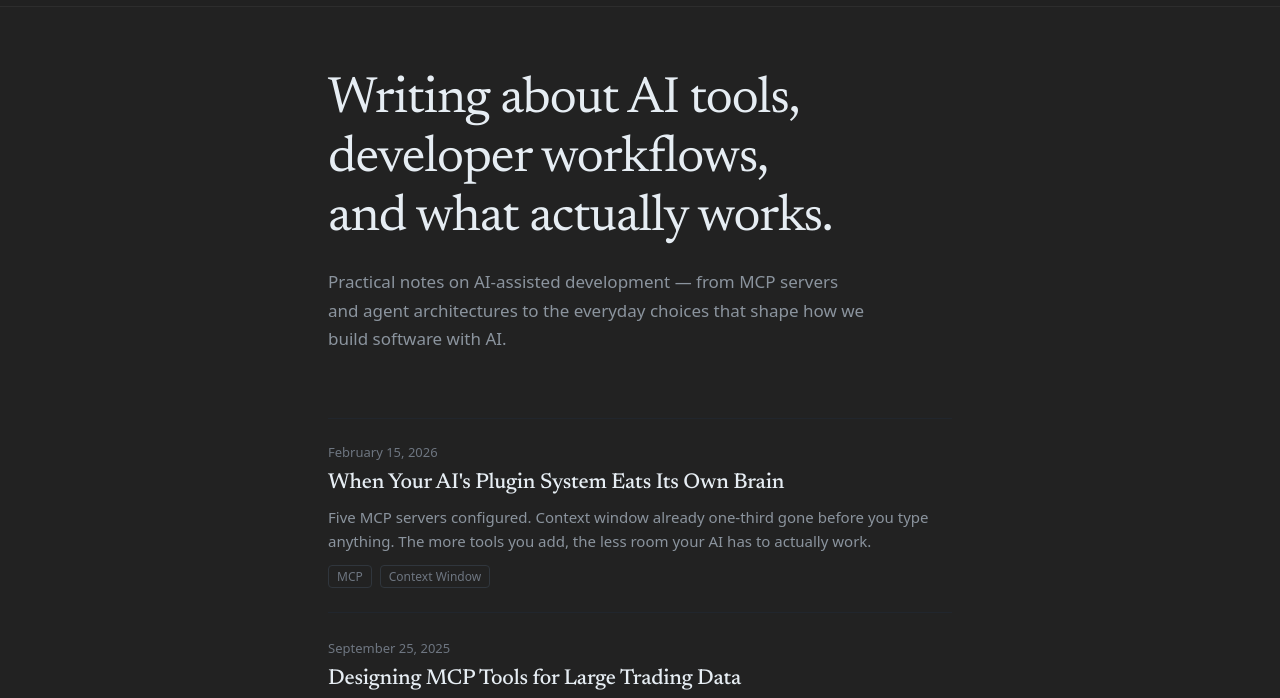
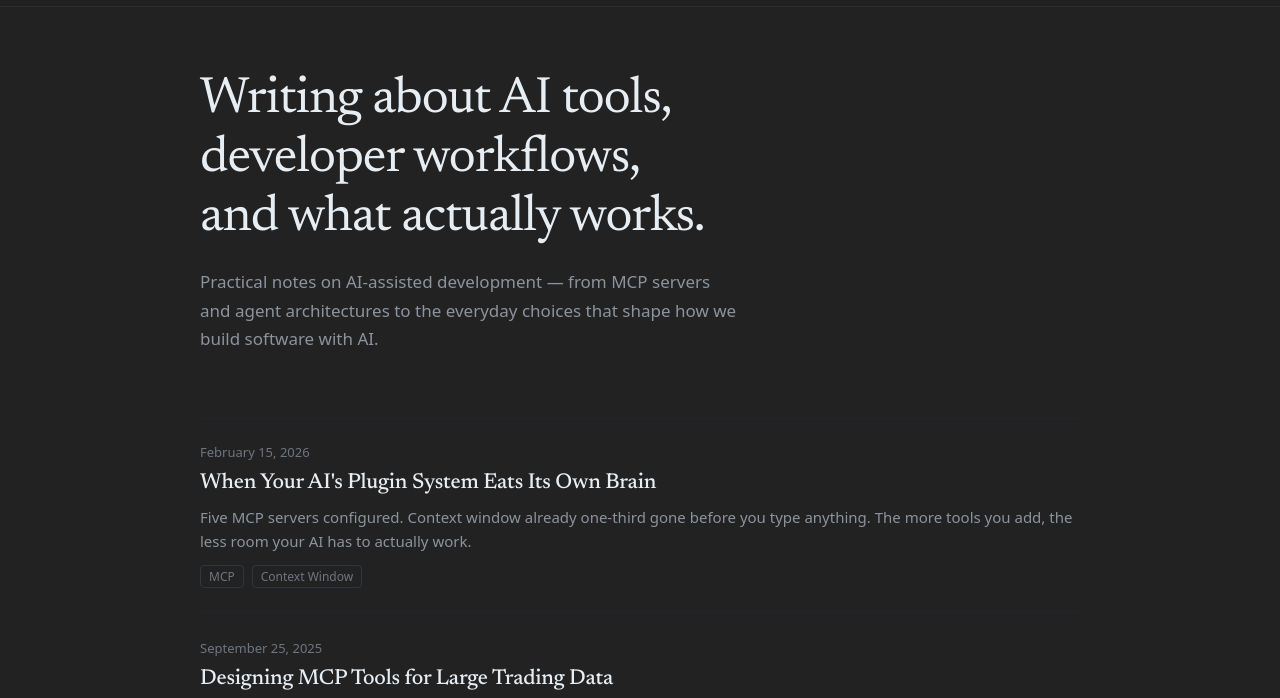
Before and after one commit to mxcoppell/bootloader.live, a plain HTML site: page index.html in a window 1280 px wide. Shown: the part 49-747 px from the top of the page. Drawn offline with nearby package versions, Linux system fonts and the light colour scheme.

Commit message:
Match landing page width to post view (960px)

```diff
--- a/index.html
+++ b/index.html
@@ -263,9 +263,9 @@ body {
 
 /* ─── Landing Page ───────────────────────────────────── */
 .landing-view {
-    max-width: 720px;
+    max-width: 960px;
     margin: 0 auto;
-    padding: 120px clamp(20px, 5vw, 48px) 80px;
+    padding: 120px clamp(20px, 4vw, 40px) 80px;
 }
 
 .hero { margin-bottom: 64px; }
```
